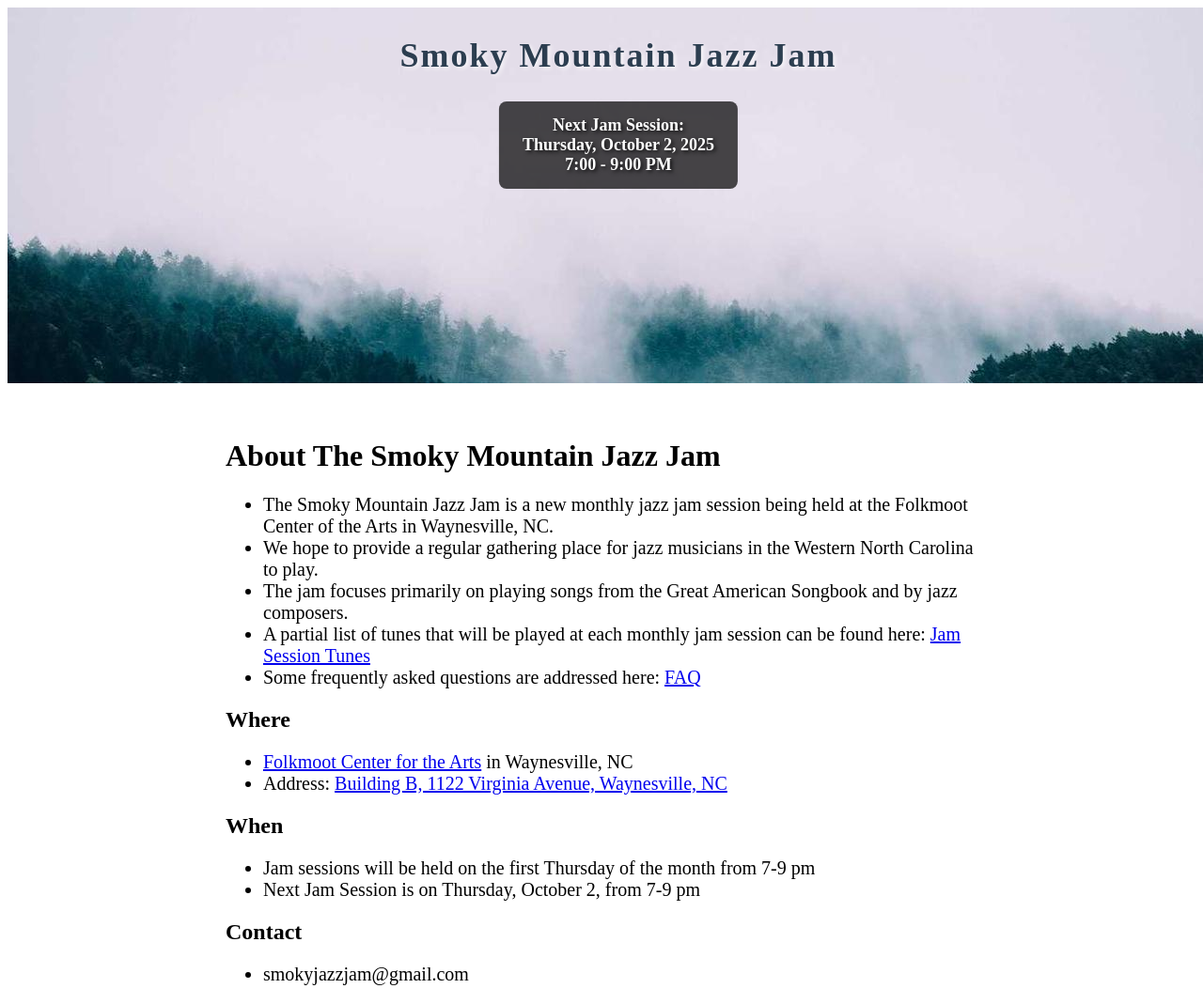
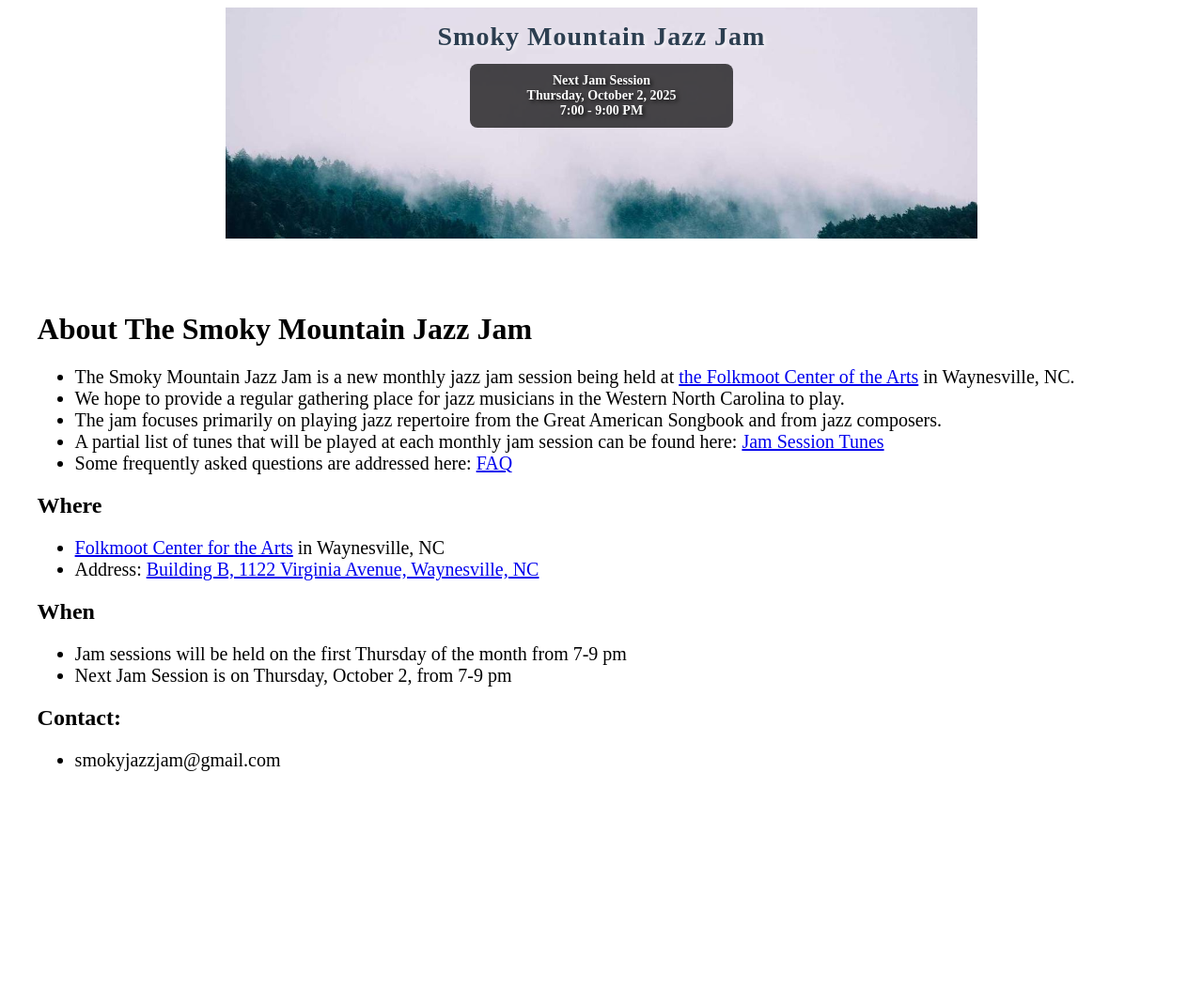
Before and after one commit to smokyjazzjam/smokyjazzjam, a Jekyll site: the page built from index.md, in a window 1280 px wide. Shown: the whole page at 94% size. Built offline with Jekyll 4.4.1, drawn with Linux system fonts in a browser that asks for light colours; after the commit the page ends 900 px from its top, so only the background shows below that; some of the changed lines change nothing that is shown.

Commit message:
Update index.md

```diff
--- a/index.md
+++ b/index.md
@@ -10,30 +10,67 @@
   position: relative;
   text-align: center;
   display: inline-block;
+  width: 100%;
+  max-width: 800px;
+}
+.image-container img {
+  width: 100%;
+  height: auto;
+  max-width: 100%;
 }
 .main-title {
   position: absolute;
-  top: 30px;
+  top: 15px;
   left: 50%;
   transform: translateX(-50%);
   color: #2c3e50;
-  font-size: 36px;
+  font-size: 28px;
   font-weight: bold;
   text-shadow: 2px 2px 4px rgba(255, 255, 255, 0.8);
-  letter-spacing: 2px;
+  letter-spacing: 1px;
+  text-align: center;
+  width: 90%;
 }
 .overlay-text {
   position: absolute;
-  top: 100px;
+  top: 60px;
   left: 50%;
   transform: translateX(-50%);
   background-color: rgba(0, 0, 0, 0.7);
   color: white;
-  padding: 15px 25px;
+  padding: 10px 15px;
   border-radius: 8px;
-  font-size: 18px;
+  font-size: 14px;
   font-weight: bold;
   text-shadow: 2px 2px 4px rgba(0, 0, 0, 0.8);
+  text-align: center;
+  width: 80%;
+  max-width: 250px;
+}
+
+/* Mobile-specific styles */
+@media screen and (max-width: 768px) {
+  .main-title {
+    font-size: 20px;
+    top: 10px;
+    letter-spacing: 0.5px;
+  }
+
+  .overlay-text {
+    font-size: 12px;
+    top: 40px;
+    padding: 8px 12px;
+    width: 85%;
+  }
+
+  .larger-text {
+    font-size: 18px;
+  }
+
+  .faq-content, .tunes-content {
+    max-width: 95%;
+    padding: 0 10px;
+  }
 }
 </style>
 
@@ -44,23 +81,24 @@
       Smoky Mountain Jazz Jam
     </div>
     <div class="overlay-text">
-      Next Jam Session:<br>
+      Next Jam Session<br>
       Thursday, October 2, 2025<br>
       7:00 - 9:00 PM
     </div>
   </div>
 </div>
 <br>
+<br>
 
-<div style="max-width: 800px; margin: 0 auto;">
+<div style="max-width: 95%; margin: 0 auto; padding: 0 10px;">
   <h1><strong>About The Smoky Mountain Jazz Jam</strong></h1>
 
   <ul class="larger-text">
-    <li>The Smoky Mountain Jazz Jam is a new monthly jazz jam session being held at the Folkmoot Center of the Arts in Waynesville, NC.</li>
+    <li>The Smoky Mountain Jazz Jam is a new monthly jazz jam session being held at <a href="https://www.folkmoot.org/">the Folkmoot Center of the Arts</a> in Waynesville, NC.</li>
     <li>We hope to provide a regular gathering place for jazz musicians in the Western North Carolina to play.</li>
-    <li>The jam focuses primarily on playing songs from the Great American Songbook and by jazz composers.</li>
-    <li>A partial list of tunes that will be played at each monthly jam session can be found here: <a href="jam_tunes">Jam Session Tunes</a></li>
-    <li>Some frequently asked questions are addressed here: <a href="faq">FAQ</a></li>
+    <li>The jam focuses primarily on playing jazz repertoire from the Great American Songbook and from jazz composers.</li>
+    <li>A partial list of tunes that will be played at each monthly jam session can be found here: <a href="jam_tunes.md">Jam Session Tunes</a></li>
+    <li>Some frequently asked questions are addressed here: <a href="faq.md">FAQ</a></li>
   </ul>
 
   <h2><strong>Where</strong></h2>
@@ -77,7 +115,7 @@
     <li>Next Jam Session is on Thursday, October 2, from 7-9 pm</li>
   </ul>
 
-  <h2><strong>Contact</strong></h2>
+  <h2><strong>Contact</strong>:</h2>
   <ul class="larger-text">
     <li>smokyjazzjam@gmail.com</li>
   </ul>
```
